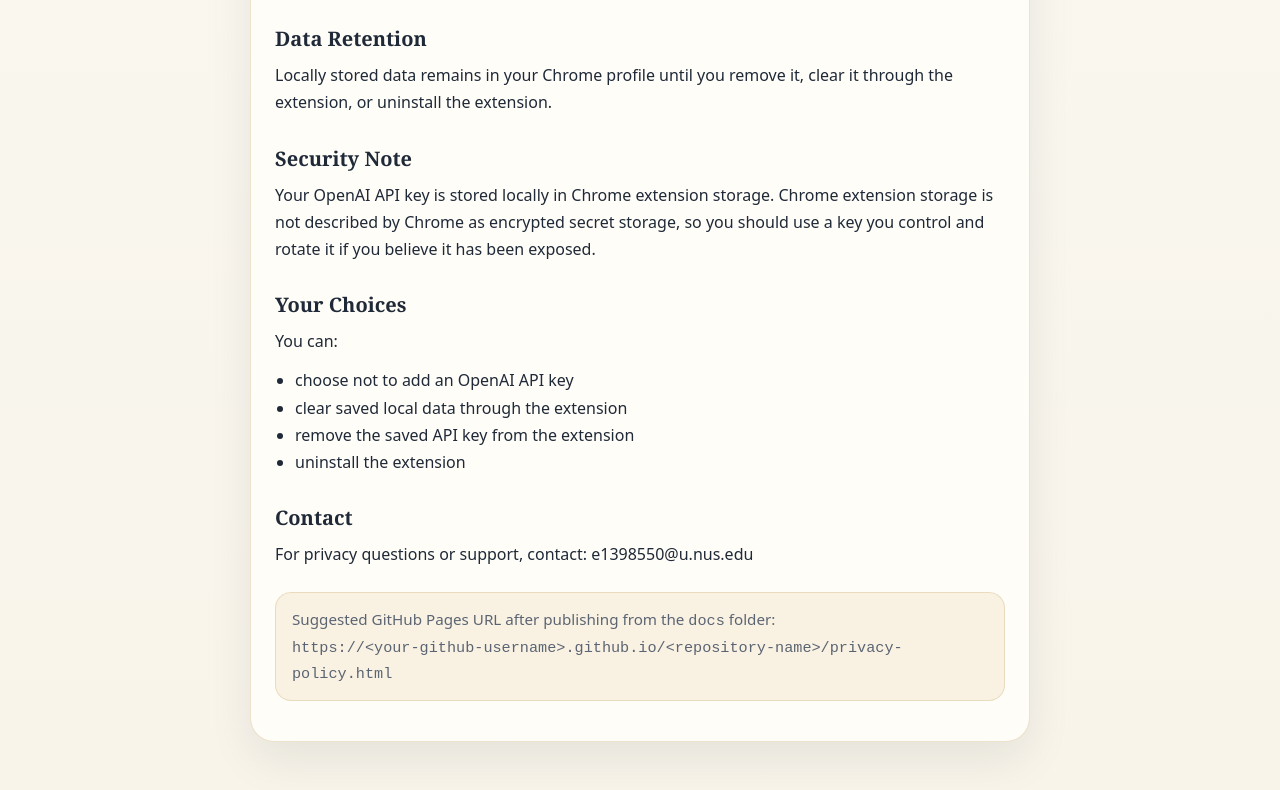
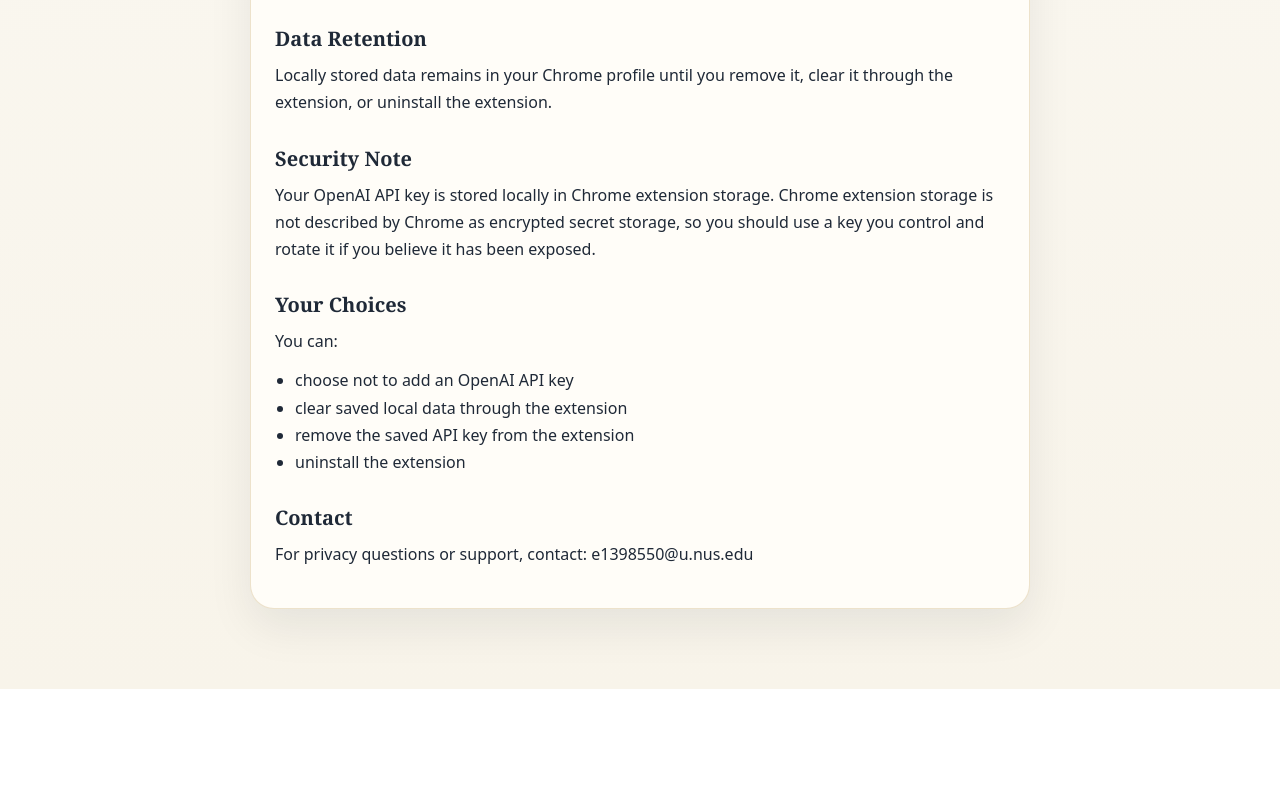
Before and after one commit to eugeneng1150/leetcode-interview, a browser extension: page docs/privacy-policy.html in a window 1280 px wide. Shown: the part 1439-2229 px from the top of the page. After the commit the page ends 2128 px from the top, so only its background shows below. Drawn offline with Linux system fonts and the light colour scheme.

Commit message:
remove redundant information in the privacy policy html

```diff
--- a/docs/privacy-policy.html
+++ b/docs/privacy-policy.html
@@ -187,12 +187,6 @@
 
         <h2>Contact</h2>
         <p>For privacy questions or support, contact: e1398550@u.nus.edu</p>
-
-        <p class="note">
-          Suggested GitHub Pages URL after publishing from the <code>docs</code> folder:
-          <br />
-          <code>https://&lt;your-github-username&gt;.github.io/&lt;repository-name&gt;/privacy-policy.html</code>
-        </p>
       </section>
     </main>
   </body>
```
